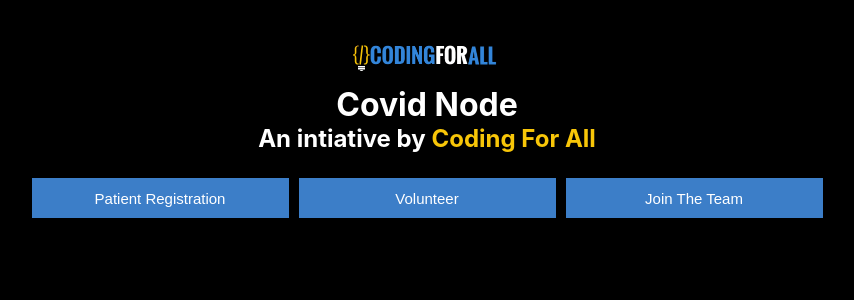
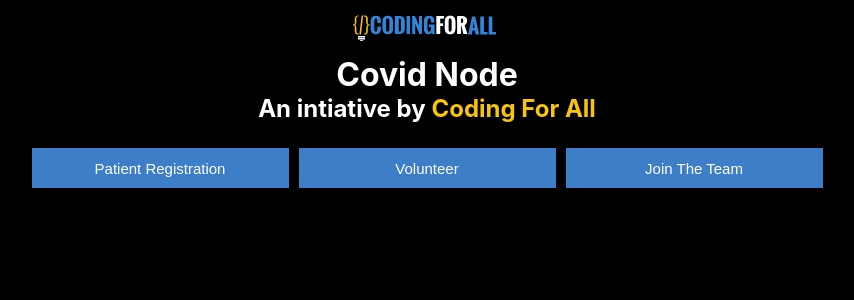
Before and after one commit to ved08/coviddata-frontend, a React (Create React App) app: page / in a window 1280 px wide. Shown: the top 300 px of the page, without its empty margins (213-1067 px from the left). Built offline with nearby package versions, Linux system fonts and the light colour scheme; no server answers.

Commit message:
header style changes

```diff
--- a/src/components/HeaderComp.js
+++ b/src/components/HeaderComp.js
@@ -11,7 +11,7 @@ return(
             <img src={CfaLogo} style={{
                 marginBottom: 0,
                 width: "150px",
-                marginTop: "20px"
+                marginTop: "-10px"
             }}/>
         </Link>
         <header>
```
